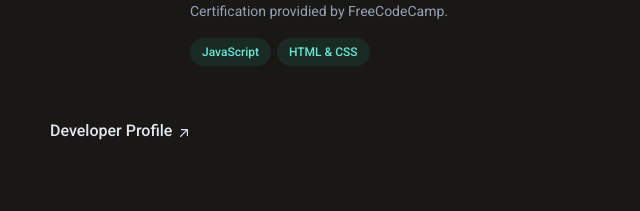
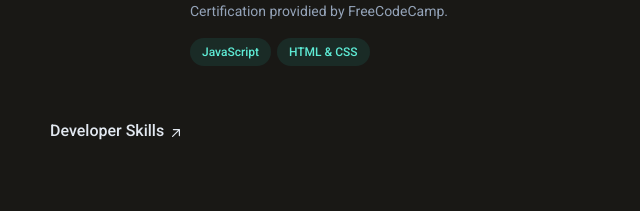
Before and after one commit to notkoyo/kaide, a Next.js app: page / in a window 1280 px wide. Shown: the part 1124-1335 px from the top of the page, without its empty margins (590-1230 px from the left). Built offline with nearby package versions, Linux system fonts and the light colour scheme.

Commit message:
update dev skills wording

```diff
--- a/components/ui/dev-profile-de.tsx
+++ b/components/ui/dev-profile-de.tsx
@@ -13,10 +13,10 @@ export default function DevProfileDE() {
       <DialogTrigger>
         <div
           className="inline-flex items-baseline font-medium leading-tight text-slate-200 hover:text-teal-300 focus-visible:text-teal-300  group/link text-base"
-          aria-label="Developer Profile (opens in same tab)"
+          aria-label="Entwickler Fähigkeiten (opens in same tab)"
         >
           <span className="inline-block hover:underline">
-            Entwickler-Profil
+            Entwickler Fähigkeiten
             <svg
               xmlns="http://www.w3.org/2000/svg"
               viewBox="0 0 20 20"
--- a/components/ui/dev-profile.tsx
+++ b/components/ui/dev-profile.tsx
@@ -13,10 +13,10 @@ export default function DevProfile() {
       <DialogTrigger>
         <div
           className="inline-flex items-baseline font-medium leading-tight text-slate-200 hover:text-teal-300 focus-visible:text-teal-300  group/link text-base"
-          aria-label="Developer Profile (opens in same tab)"
+          aria-label="Developer Skills (opens in same tab)"
         >
           <span className="inline-block hover:underline">
-            Developer Profile
+            Developer Skills
             <svg
               xmlns="http://www.w3.org/2000/svg"
               viewBox="0 0 20 20"
```
